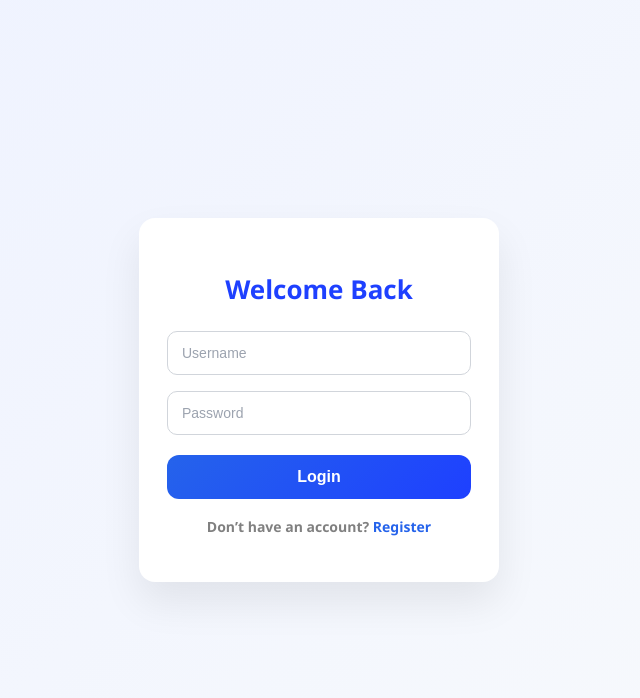
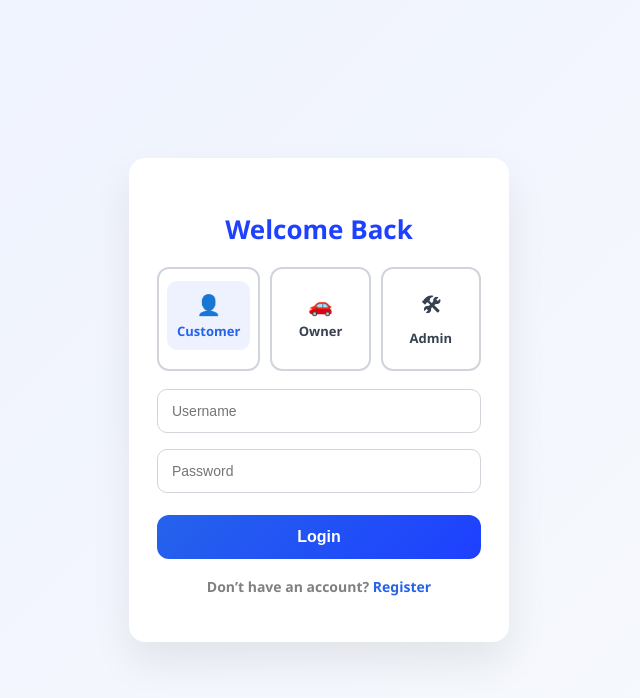
Before and after one commit to adithyaaneesh/django_wheelzy, a Django app: template wheelzy_app/templates/login.html in a window 1280 px wide. Shown: the top 698 px of the page, without its empty margins (321-961 px from the left). Run offline with Django 3.2, Linux system fonts and the light colour scheme; the template is opened without the code that fills it, so the values that code supplies are empty.

Commit message:
add role based login

```diff
--- a/wheelzy_app/templates/home.html
+++ b/wheelzy_app/templates/home.html
@@ -266,6 +266,9 @@
                 <li class="nav-item">
                     <a class="nav-link fw-semibold" href="#contact">Contact</a>
                 </li>
+                <li class="nav-item">
+                    <a href="{% url 'logout' %}" class="btn btn-light rounded-pill px-4">Logout</a>
+                </li>
 
                 <li class="nav-item ms-lg-3">
                     <a href="{% url 'login' %}" class="btn btn-dark rounded-pill px-4">
--- a/wheelzy_app/templates/login.html
+++ b/wheelzy_app/templates/login.html
@@ -23,44 +23,75 @@
         form {
             background: #ffffff;
             width: 100%;
-            max-width: 360px;
+            max-width: 380px;
             padding: 32px 28px;
             border-radius: 16px;
             box-shadow: 0 20px 40px rgba(0, 0, 0, 0.08);
-            animation: fadeIn 0.4s ease-in-out;
-        }
-
-        @keyframes fadeIn {
-            from {
-                opacity: 0;
-                transform: translateY(10px);
-            }
-            to {
-                opacity: 1;
-                transform: translateY(0);
-            }
         }
 
         h2 {
             text-align: center;
-            margin-bottom: 24px;
+            margin-bottom: 20px;
             color: #1e40ff;
             font-size: 26px;
             font-weight: 700;
         }
 
-        input {
+        /* 🔹 Role Card Section */
+        .role-container {
+            display: flex;
+            justify-content: space-between;
+            margin-bottom: 18px;
+            gap: 10px;
+        }
+
+        .role-card {
+            flex: 1;
+            border: 2px solid #d1d5db;
+            border-radius: 12px;
+            padding: 12px 8px;
+            text-align: center;
+            cursor: pointer;
+            transition: all 0.25s ease;
+            font-size: 13px;
+            font-weight: 600;
+            color: #374151;
+        }
+
+        .role-card input {
+            display: none;
+        }
+
+        .role-card span {
+            display: block;
+            font-size: 20px;
+            margin-bottom: 4px;
+        }
+
+        .role-card:hover {
+            border-color: #2563eb;
+            color: #2563eb;
+        }
+
+        .role-card input:checked + div {
+            border-color: #2563eb;
+            background: #eef2ff;
+            color: #2563eb;
+        }
+
+        .role-card div {
+            border-radius: 10px;
+            padding: 10px;
+        }
+
+        input[type="text"],
+        input[type="password"] {
             width: 100%;
             padding: 13px 14px;
             border-radius: 10px;
             border: 1px solid #d1d5db;
             font-size: 14px;
             margin-bottom: 16px;
-            transition: all 0.25s ease;
-        }
-
-        input::placeholder {
-            color: #9ca3af;
         }
 
         input:focus {
@@ -79,35 +110,25 @@
             font-size: 16px;
             font-weight: 600;
             cursor: pointer;
-            transition: transform 0.2s ease, box-shadow 0.2s ease;
-            margin-top: 4px;
+            margin-top: 6px;
         }
 
         button:hover {
-            transform: translateY(-1px);
             box-shadow: 0 10px 20px rgba(37, 99, 235, 0.3);
         }
 
-        button:active {
-            transform: translateY(0);
-            box-shadow: 0 5px 10px rgba(37, 99, 235, 0.25);
+        p {
+            text-align: center;
+            margin-top: 18px;
+            font-size: 14px;
+            color: gray;
+            font-weight: 600;
         }
 
         a {
-            text-align: center;
-            margin-top: 18px;
-            text-decoration: none;
-            font-size: 14px;
             color: #2563eb;
             font-weight: 600;
-        }
-        p {
-            text-align: center;
-            margin-top: 18px;
             text-decoration: none;
-            font-size: 14px;
-            color: gray;
-            font-weight: 600;
         }
 
         a:hover {
@@ -123,13 +144,45 @@
 
     <h2>Welcome Back</h2>
 
+    <!-- 🔹 ROLE SELECTION -->
+    <div class="role-container">
+
+        <label class="role-card">
+            <input type="radio" name="role" value="customer" checked>
+            <div>
+                <span>👤</span>
+                Customer
+            </div>
+        </label>
+
+        <label class="role-card">
+            <input type="radio" name="role" value="owner">
+            <div>
+                <span>🚗</span>
+                Owner
+            </div>
+        </label>
+
+        <label class="role-card">
+            <input type="radio" name="role" value="admin">
+            <div>
+                <span>🛠</span>
+                Admin
+            </div>
+        </label>
+
+    </div>
+
     <input type="text" name="username" placeholder="Username" required>
 
     <input type="password" name="password" placeholder="Password" required>
 
     <button type="submit">Login</button>
 
-    <p>Don’t have an account?<a href="{% url 'register' %}"> Register</a></p>
+    <p>Don’t have an account?
+        <a href="{% url 'register' %}">Register</a>
+    </p>
+
 </form>
 
 </body>
--- a/wheelzy_app/urls.py
+++ b/wheelzy_app/urls.py
@@ -13,6 +13,9 @@ urlpatterns = [
     path("register/", views.register, name="register"),
     path("login/", views.login_view, name="login"),
     path("logout/", views.logout_view, name="logout"),
+    path("owner_dashboard/", views.owner_dashboard, name="owner_dashboard"),
+    path("admin_dashboard/", views.admin_dashboard, name="admin_dashboard"),
+
 
     # path('payment_page/', views.vehicle_details, name="payment_page"),
 ]
```
Also changed, not shown: wheelzy_app/templates/admin_dashboard.html (added, +15 -0 lines), wheelzy_app/templates/owner_dashboard.html (added, +18 -0 lines), wheelzy_app/templates/register.html (+70 -7 lines), wheelzy_app/views.py (+38 -5 lines), db.sqlite3.
